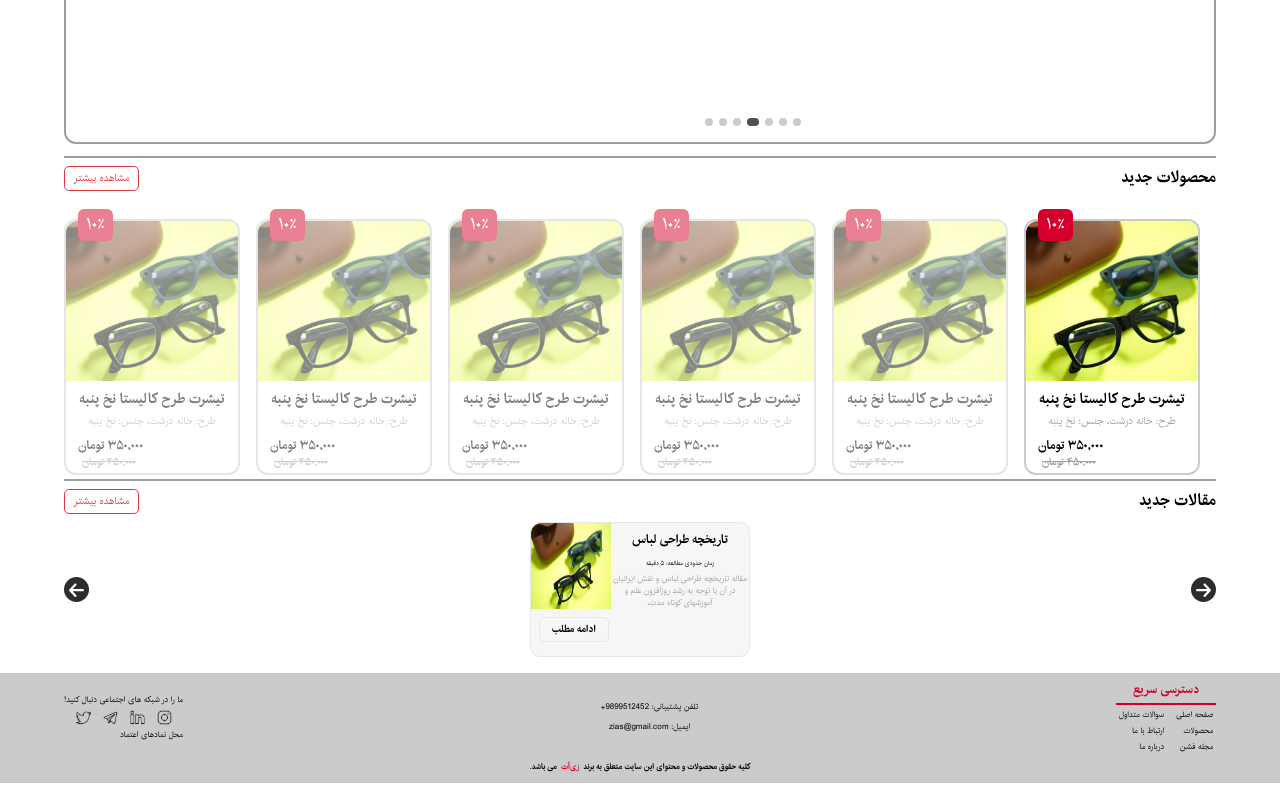
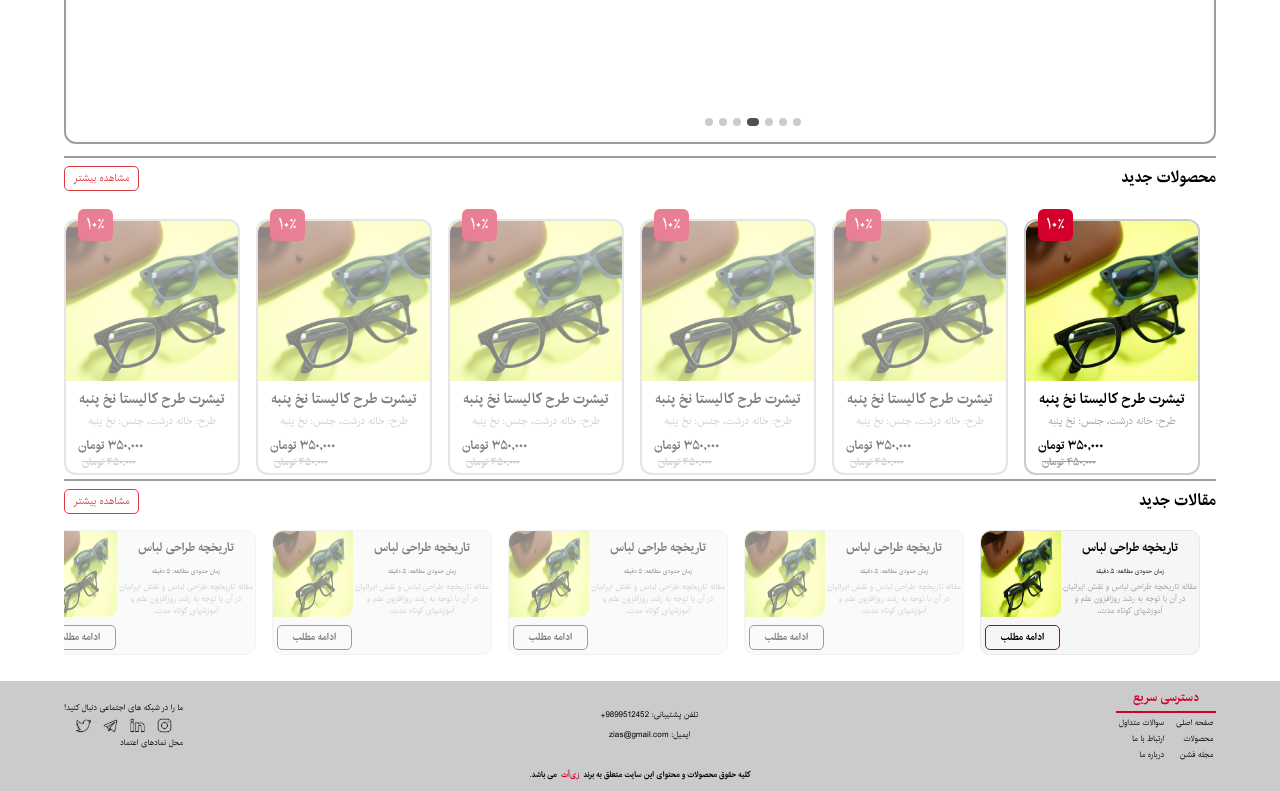
Before and after one commit to FTMFR/zias-sources, a Next.js app: page / in a window 1280 px wide. Shown: the part 340-1131 px from the top of the page. Built offline with nearby package versions, Linux system fonts and the light colour scheme.

Commit message:
feat (SliderBlogs): add feature about scroll slider in blog section
-Implement useEffect, usestate, useRef fo rsroll blogs in slider section
-Implement border color to blogs cart
-Implement width to blogs cart buttons

```diff
--- a/src/components/Blogs/Blogs.jsx
+++ b/src/components/Blogs/Blogs.jsx
@@ -2,7 +2,7 @@ import Image from "next/image";
 
 const Blogs = () => {
   return (
-    <div className="flex flex-col gap-2 w-[220px] h-[135px] border rounded-[10px] bg-gray100 ">
+    <div className="flex flex-col gap-2 w-[220px] h-[125px] border rounded-[10px] bg-gray100 ">
       <div className="flex flex-row ">
         <div className="pt-2">
           <h1 className="text-[12px] font-bold ">تاریخچه طراحی لباس</h1>
@@ -12,10 +12,10 @@ const Blogs = () => {
             روزافزون علم و آموزشهای کوتاه مدت،
           </div>
         </div>
-        <Image width='80' height='89' src='/images/img.jpg' alt="mock " className="rounded-tl-[10px] rounded-none" />
+        <Image width='80' height='89' src='/images/img.jpg' alt="mock " className="rounded-tl-[10px] rounded-br-[10px] rounded-none" />
       </div>
-      <div className="flex justify-end pl-2 w-full">
-        <button className="text-[10px] font-bold border px-3 py-1 rounded-[5px]">ادامه مطلب</button>
+      <div className="flex justify-end pl-1 w-full">
+        <button className="text-[10px] font-bold border-btns border p-1 rounded-[5px] w-[75px]">ادامه مطلب</button>
       </div>
     </div>
   );
--- /dev/null
+++ b/src/components/Slider/SliderBlogs.jsx
@@ -0,0 +1,55 @@
+import React from "react";
+import { useRef } from "react";
+import { useState } from "react";
+import Blogs from "../Blogs/Blogs";
+import { useEffect } from "react";
+import SeeMoreBtn from "../Btns/SeeMoreBtn";
+
+const SliderBlogs = () => {
+  const [centerIndex, setCenterIndex] = useState(0);
+  const containerRef = useRef();
+
+  const currentIndexMath = () => {
+    const scrollLeft = containerRef.current.scrollLeft;
+    const itemWidth = containerRef.current.children[0].offsetWidth;
+    const currentIndex = -Math.round(scrollLeft / itemWidth);
+    setCenterIndex(currentIndex);
+  };
+
+  useEffect(() => {
+    const container = containerRef.current;
+    container.addEventListener("scroll", currentIndexMath);
+
+    return () => {
+      container.removeEventListener("scroll", currentIndexMath);
+    };
+  }, []);
+
+  return (
+    <>
+      <div className="flex flex-row justify-between mt-2">
+        <h1 className="font-bold text-[16px]">مقالات جدید</h1>
+        <SeeMoreBtn />
+      </div>
+      <div
+        ref={containerRef}
+        className="flex overflow-x-scroll snap-x snap-mandatory space-x-4 p-4 scrollbar-hide"
+      >
+        {Array(6)
+          .fill()
+          .map((_, index) => (
+            <div
+              key={index}
+              className={`snap-center w-[220px] h-[135px] transition-opacity duration-300 ml-4 ${
+                centerIndex === index ? "opacity-100 " : "opacity-50"
+              }`}
+            >
+              <Blogs />
+            </div>
+          ))}
+      </div>
+    </>
+  );
+};
+
+export default SliderBlogs;
--- a/src/pages/index.jsx
+++ b/src/pages/index.jsx
@@ -8,6 +8,7 @@ import SearchBox from "../components/SearchBox/SearchBox";
 import SliderImg from "../components/Slider/SliderImg";
 import Image from "next/image";
 import SliderProducts from "../components/Slider/SliderProducts";
+import SliderBlogs from "../components/Slider/SliderBlogs";
 
 function HomePage() {
   return (
@@ -25,54 +26,10 @@ function HomePage() {
         {/* divider */}
         <div className="divider"></div>
         {/* add product list component */}
-        {/* <div className="flex flex-col mt-2">
-          <div className="flex flex-row justify-between">
-            <h1 className="font-bold text-[16px]">محصولات جدید</h1>
-            <SeeMoreBtn />
-          </div>
-          // will add ui in figma
-          <div className="flex gap-2 overflow-hidden justify-between my-2">
-            <Image
-              width="25"
-              height="25"
-              src="/images/arrow-right.svg"
-              alt="arrow-right"
-            />
-            <ProductsCart />
-            <ProductsCart />
-            <Image
-              width="25"
-              height="25"
-              src="/images/arrow-left.svg"
-              alt="arrow-left"
-            />
-          </div>
-        </div> */}
         <SliderProducts />
         <div className="divider"></div>
         {/* add blog list component */}
-        <div className="flex flex-col my-2">
-          <div className="flex flex-row justify-between">
-            <h1 className="font-bold text-[16px]">مقالات جدید</h1>
-            <SeeMoreBtn />
-          </div>
-          {/* will add ui in figma */}
-          <div className="flex gap-2 overflow-hidden justify-between my-2">
-            <Image
-              width="25"
-              height="25"
-              src="/images/arrow-right.svg"
-              alt="arrow-right"
-            />
-            <Blogs />
-            <Image
-              width="25"
-              height="25"
-              src="/images/arrow-left.svg"
-              alt="arrow-left"
-            />
-          </div>
-        </div>
+        <SliderBlogs />
       </div>
       {/* add footer component */}
       <Footer />
--- a/src/styles/globals.css
+++ b/src/styles/globals.css
@@ -121,6 +121,10 @@ body {
   background-color: var(--gray200);
 }
 
+.border-btns{
+  border: 1px solid var(--primary100);
+}
+
 .container {
   width: 90%;
   text-align: center;
@@ -185,5 +189,4 @@ body {
 
 .activeProduct{
   height: 260px !important;
-
 }
```
